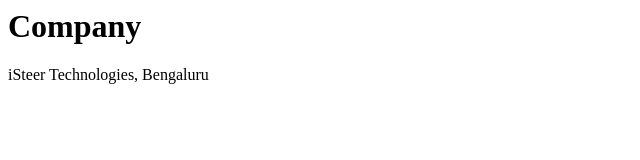
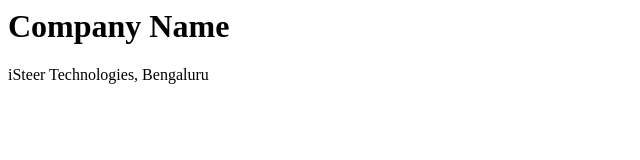
Before and after one commit to abhiiii1/LocalDemo, a plain HTML site: page index.html in a window 1280 px wide. Shown: the whole page, without its empty margins (0-640 px from the left). Drawn offline with Linux system fonts and the light colour scheme.

Commit message:
updated index.html

```diff
--- a/index.html
+++ b/index.html
@@ -1,2 +1,2 @@
-<h1>Company</h1>
+<h1>Company Name</h1>
 <p>iSteer Technologies, Bengaluru</p>
```
